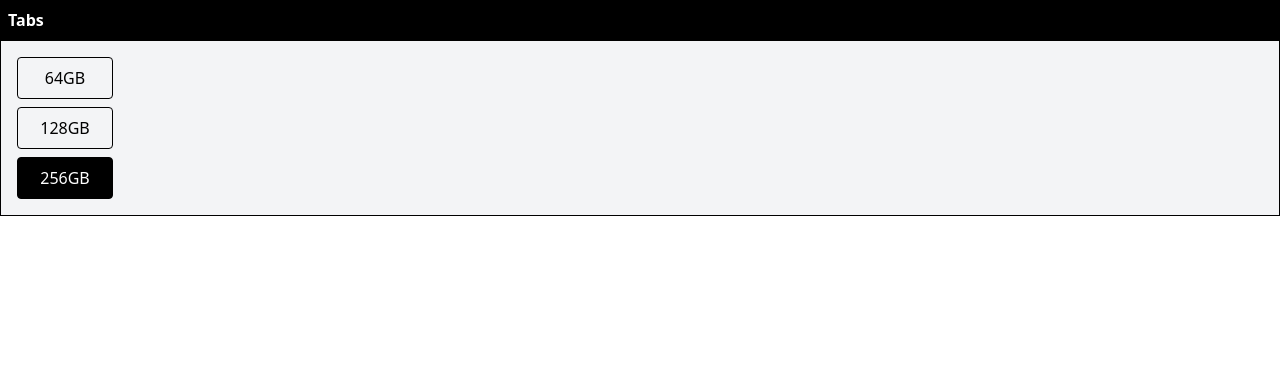
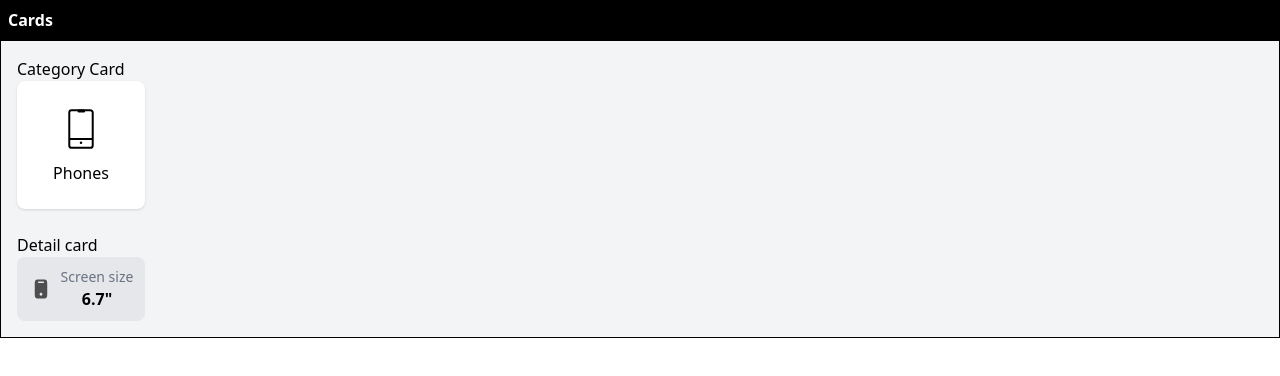
Before and after one commit to thuanchan04/Ecommerce-Store, an Angular app: page / in a window 1280 px wide. Shown: the top 376 px of the page. Built offline with nearby package versions, Linux system fonts and the light colour scheme.

Commit message:
Add: cards component

```diff
--- a/src/app/app.html
+++ b/src/app/app.html
@@ -18,4 +18,6 @@
 
 <!-- <app-buttons></app-buttons> -->
 
-<app-tabs></app-tabs>
+<!-- <app-tabs></app-tabs> -->
+
+<app-cards></app-cards>
--- a/src/app/app.ts
+++ b/src/app/app.ts
@@ -9,10 +9,11 @@ import { FieldWithLabelComponent } from "./shared/components/input_components/fi
 import { SearchFieldComponent } from "./shared/components/input_components/search-field.component";
 import { Button, ButtonVariant } from './shared/components/buttons/buttons';
 import { Tabs } from "./shared/components/tabs/tabs";
+import { Cards } from "./shared/components/cards/cards";
 
 @Component({
   selector: 'app-root',
-  imports: [RouterOutlet, Logo, Icon, DropdownComponent, FieldWithoutLabelComponent, FieldWithLabelComponent, SearchFieldComponent, Button, Tabs],
+  imports: [RouterOutlet, Logo, Icon, DropdownComponent, FieldWithoutLabelComponent, FieldWithLabelComponent, SearchFieldComponent, Button, Tabs, Cards],
   templateUrl: './app.html',
   styleUrl: './app.css',
 })
--- /dev/null
+++ b/src/app/shared/components/cards/cards.html
@@ -0,0 +1,25 @@
+<div class="bg-black text-white font-bold p-2">Cards</div>
+<div class="border p-4 bg-gray-100 flex flex-col gap-6">
+
+  <!-- Category Card -->
+  <div>
+    <div class="font-medium">Category Card</div>
+    <div class="w-32 h-32 bg-white rounded-lg shadow flex flex-col justify-center items-center gap-2 cursor-pointer">
+      <app-icon [icon]="Icons.PHONES_BIG"></app-icon>
+      <span class="font-medium">Phones</span>
+    </div>
+  </div>
+
+  <!-- Detail Card -->
+  <div>
+    <div class="font-medium">Detail card</div>
+    <div class="w-32 h-16 bg-gray-200 rounded-lg flex items-center justify-center gap-2 cursor-pointer">
+      <app-icon [icon]="Icons.SCREEN_SIZE"></app-icon>
+      <div class="text-center">
+        <div class="text-sm text-gray-500">Screen size</div>
+        <div class="font-semibold">6.7"</div>
+      </div>
+    </div>
+  </div>
+
+</div>
--- /dev/null
+++ b/src/app/shared/components/cards/cards.ts
@@ -0,0 +1,13 @@
+import { Component } from '@angular/core';
+import { Icons } from '../icon/icon.model';
+import { Icon } from "../icon/icon";
+
+@Component({
+  selector: 'app-cards',
+  imports: [Icon],
+  templateUrl: './cards.html',
+  styleUrl: './cards.css'
+})
+export class Cards {
+  Icons = Icons;
+}
```
Also changed, not shown: src/app/shared/components/cards/cards.css (added), 1 other file (tests, documents, lock files or other folders).
